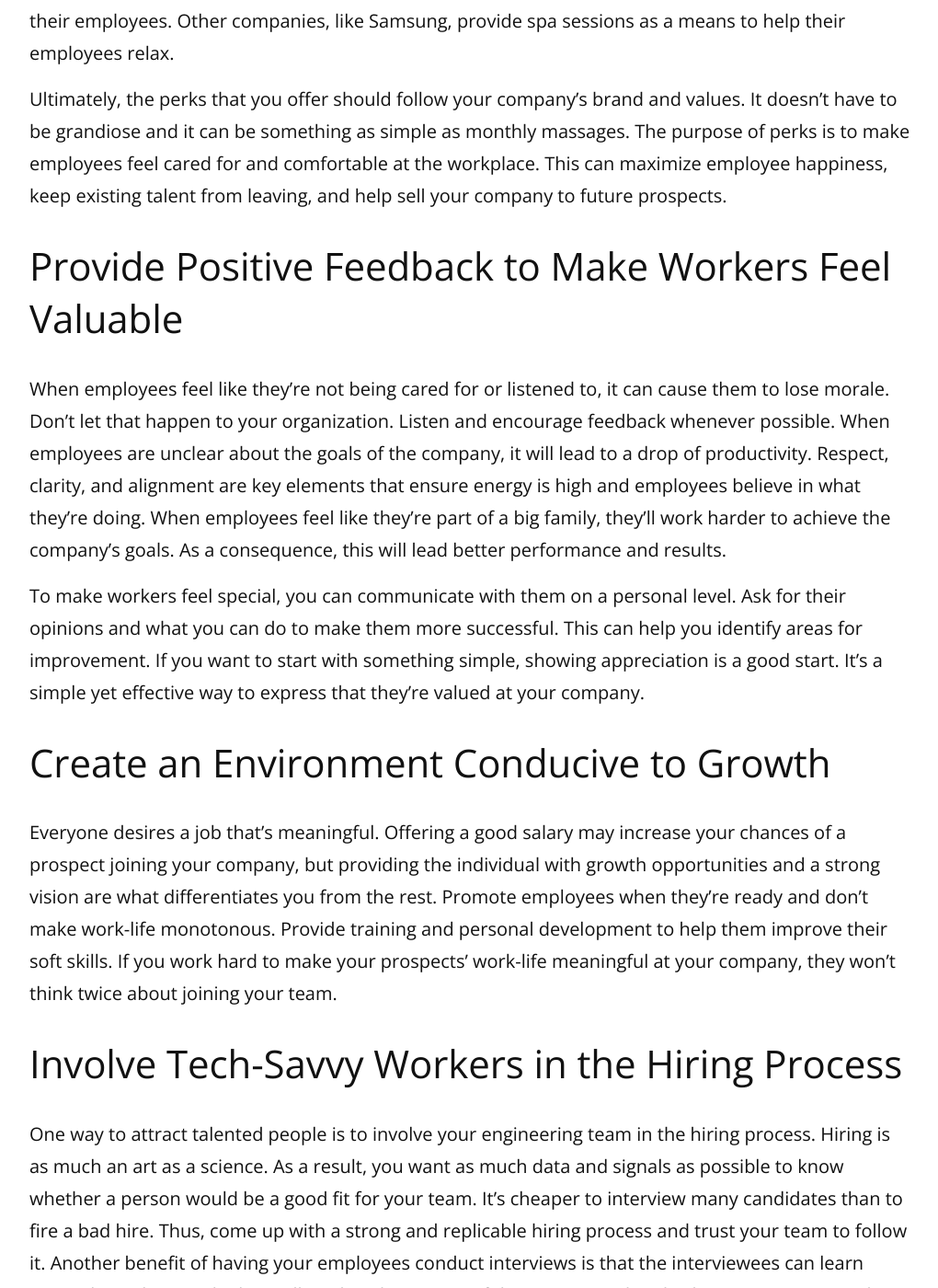
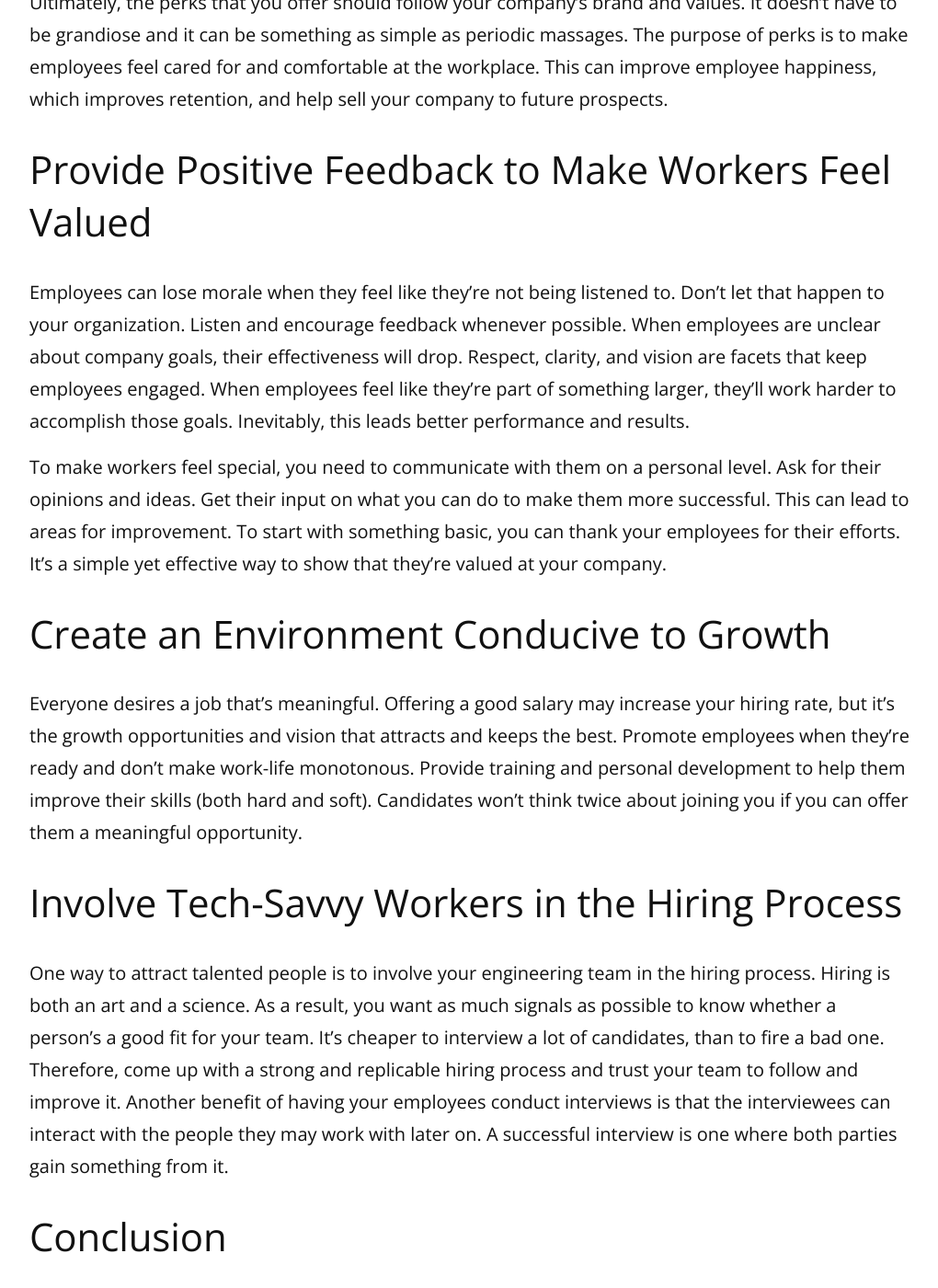
Before and after one commit to remarkablemark/remarkablemark.github.io, a Jekyll site: the page built from _posts/2020/2020-11-17-how-to-attract-and-retain-top-talent-in-a-competitive-job-market.md, in a window 1280 px wide and 1400 px high, scrolled down 2444 px. Shown: the whole window at 92% size, without its empty margins (128-1148 px from the left). Built offline with Jekyll 4.4.1, drawn with Linux system fonts in a browser that asks for light colours; comment, search, counter and statistics services are not loaded; some of the changed text lies outside the part shown.

Commit message:
fix(posts): update "How to attract and retain top tech talent in a competitive job market"
Post: 2020-11-17-how-to-attract-and-retain-top-talent-in-a-competitive-job-market.md

Improve wording, grammar, and structure. Trim unnecessary
sentences.

```diff
--- a/_posts/2020/2020-11-17-how-to-attract-and-retain-top-talent-in-a-competitive-job-market.md
+++ b/_posts/2020/2020-11-17-how-to-attract-and-retain-top-talent-in-a-competitive-job-market.md
@@ -15,67 +15,64 @@
 
 > Photo by [Marten Bjork](https://unsplash.com/@martenbjork) on [Unsplash](https://unsplash.com/photos/6dW3xyQvcYE)
 
-The coronavirus has impacted many fields and industries. One change is the increase in demand for tech workers. Since organizations need workers to scale their business, the job market has become much more competitive. As a result, acquiring top talent has become a challenge these days.
+COVID-19 has impacted many fields and industries. One impact is the increased demand for tech employees. Since organizations need workers to scale up their business, the job market has become more competitive. As a result, acquiring top talent has become a priority and challenge these days.
 
-Employers will need to come up with strategies to not only attract new prospects, but also retain existing employees. The following tips will help employers stay relevant in a tough job market:
+Employers will need to come up with strategies to not only attract prospects, but also retain existing employees. The following tips will help employers stay relevant in a tough job market.
 
 - [Be Flexible and Let Employees Work from Home](#be-flexible-and-let-employees-work-from-home)
 - [Make Learning a Part of Your Brand](#make-learning-a-part-of-your-brand)
 - [Improve Employees’ Well-Being at the Workplace](#improve-employees-well-being-at-the-workplace)
-- [Provide Positive Feedback to Make Workers Feel Valuable](#provide-positive-feedback-to-make-workers-feel-valuable)
+- [Provide Positive Feedback to Make Workers Feel Valued](#provide-positive-feedback-to-make-workers-feel-valued)
 - [Create an Environment Conducive to Growth](#create-an-environment-conducive-to-growth)
 - [Involve Tech-Savvy Workers in the Hiring Process](#involve-tech-savvy-workers-in-the-hiring-process)
 
 ## Be Flexible and Let Employees Work from Home
 
-
 Flexibility is a perk that can help employees:
 
-- find work-life balance,
-- achieve autonomy and empowerment,
-- save time and money from their commute,
-- and spend more time with their family.
+- Find work-life balance
+- Achieve autonomy and empowerment
+- Save time and money from their commute
+- Spend more time with their family
 
 For employers, remote work has become the new norm and companies who embrace it have a competitive edge. When implemented correctly, it can boost productivity. Additional benefits are:
 
-- company attractiveness,
-- employee satisfaction,
-- retention rate,
-- and cost savings regarding office space and amenities.
+- Company attractiveness
+- Employee satisfaction
+- Retention rate
+- Cost savings regarding office space and amenities
 
 ## Make Learning a Part of Your Brand
 
+To engage employees, one must make learning a part of the company's brand. It’s never too early or too late to invest in your employees. For tech workers, learning new skills, knowledge, and behaviors are essential. You can provide or sponsor on-site training, [online courses](https://onlinedegreehero.com/), and/or coding bootcamps to help them master new skills.
 
+With a tuition reimbursement program, employees can enroll in workshops and attend conferences. [Coding schools](https://careerkarma.com/locations/) and bootcamps are also an option to pick up skills like cloud computing.
 
-To engage your workers, you must make learning a part of your company's brand. It’s never too early&mdash;or too late&mdash;to invest in your employees. For tech workers, learning new skills, knowledge, and behaviors are essential. You can provide or sponsor on-site training, [online courses](https://onlinedegreehero.com/), and/or coding bootcamps to help them master new skills.
-
-With a tuition reimbursement program, employees can enroll in workshops and attend conferences. Equipping them with in-demand programming skills will enable your company to continue to innovate. [Coding schools](https://careerkarma.com/locations/) are also a great option for learning cloud computing skills. Online coding bootcamp allows aspirants to pick up AWS skills, which are key to helping your company take big strides.
-
-At bootcamps like [Coding Dojo](https://careerkarma.com/schools/coding-dojo/) and Metis, students receive hands-on support from their instruction team. Learners have the luxury to learn from home and pick up the material at their own pace. Given the students put in time (20 hours per week), they can ramp up and become self-sufficient developers. Whether you’re an individual or a corporation, these schools offer curriculum ranging from machine learning to web development. Lastly, these schools can provide students with the connections and opportunities to stand out from the rest.
+At bootcamps like [Coding Dojo](https://careerkarma.com/schools/coding-dojo/) and Metis, students receive hands-on support from the instruction team. Learners have the convenience of studying from home and going through the material at their own pace. Whether you’re an individual or a corporation, these schools offer curriculum ranging from machine learning to web development. Lastly, these schools can provide students with connections and opportunities.
 
 ## Improve Employees’ Well-Being at the Workplace
 
 With great responsibility comes pressure and stress. Hence, many companies are seeking to improve employee wellness at the workplace. Google, for example, provides free catering and gym classes to their employees. Other companies, like Samsung, provide spa sessions as a means to help their employees relax.
 
-Ultimately, the perks that you offer should follow your company’s brand and values. It doesn’t have to be grandiose and it can be something as simple as monthly massages. The purpose of perks is to make employees feel cared for and comfortable at the workplace. This can maximize employee happiness, keep existing talent from leaving, and help sell your company to future prospects.
+Ultimately, the perks that you offer should follow your company’s brand and values. It doesn’t have to be grandiose and it can be something as simple as periodic massages. The purpose of perks is to make employees feel cared for and comfortable at the workplace. This can improve employee happiness, which improves retention, and help sell your company to future prospects.
 
-## Provide Positive Feedback to Make Workers Feel Valuable
+## Provide Positive Feedback to Make Workers Feel Valued
 
-When employees feel like they’re not being cared for or listened to, it can cause them to lose morale. Don't let that happen to your organization. Listen and encourage feedback whenever possible. When employees are unclear about the goals of the company, it will lead to a drop of productivity. Respect, clarity, and alignment are key elements that ensure energy is high and employees believe in what they’re doing. When employees feel like they’re part of a big family, they’ll work harder to achieve the company's goals. As a consequence, this will lead better performance and results.
+Employees can lose morale when they feel like they’re not being listened to. Don't let that happen to your organization. Listen and encourage feedback whenever possible. When employees are unclear about company goals, their effectiveness will drop. Respect, clarity, and vision are facets that keep employees engaged. When employees feel like they’re part of something larger, they’ll work harder to accomplish those goals. Inevitably, this leads better performance and results.
 
-To make workers feel special, you can communicate with them on a personal level. Ask for their opinions and what you can do to make them more successful. This can help you identify areas for improvement. If you want to start with something simple, showing appreciation is a good start. It's a simple yet effective way to express that they’re valued at your company.
+To make workers feel special, you need to communicate with them on a personal level. Ask for their opinions and ideas. Get their input on what you can do to make them more successful. This can lead to areas for improvement. To start with something basic, you can thank your employees for their efforts. It's a simple yet effective way to show that they’re valued at your company.
 
 ## Create an Environment Conducive to Growth
 
-Everyone desires a job that’s meaningful. Offering a good salary may increase your chances of a prospect joining your company, but providing the individual with growth opportunities and a strong vision are what differentiates you from the rest. Promote employees when they’re ready and don’t make work-life monotonous. Provide training and personal development to help them improve their soft skills. If you work hard to make your prospects’ work-life meaningful at your company, they won't think twice about joining your team.
+Everyone desires a job that’s meaningful. Offering a good salary may increase your hiring rate, but it's the growth opportunities and vision that attracts and keeps the best. Promote employees when they’re ready and don’t make work-life monotonous. Provide training and personal development to help them improve their skills (both hard and soft). Candidates won't think twice about joining you if you can offer them a meaningful opportunity.
 
 ## Involve Tech-Savvy Workers in the Hiring Process
 
-One way to attract talented people is to involve your engineering team in the hiring process. Hiring is as much an art as a science. As a result, you want as much data and signals as possible to know whether a person would be a good fit for your team. It’s cheaper to interview many candidates than to fire a bad hire. Thus, come up with a strong and replicable hiring process and trust your team to follow it. Another benefit of having your employees conduct interviews is that the interviewees can learn more about the people they will work with. A successful interview is when both parties gain something out of it.
+One way to attract talented people is to involve your engineering team in the hiring process. Hiring is both an art and a science. As a result, you want as much signals as possible to know whether a person's a good fit for your team. It’s cheaper to interview a lot of candidates, than to fire a bad one. Therefore, come up with a strong and replicable hiring process and trust your team to follow and improve it. Another benefit of having your employees conduct interviews is that the interviewees can interact with the people they may work with later on. A successful interview is one where both parties gain something from it.
 
 ## Conclusion
 
-Attracting and retaining tech workers gets tougher each day. To be successful, one must embrace changes and be willing to try new things. Go the extra mile to meet the needs of top talent. After all, they’re the ones who can take your company to the next level. So continue to improve and adapt so your company stays on top.
+Attracting and retaining tech workers is not easy. To be successful, one must embrace changes and be willing to try new things. Go the extra mile to meet the needs of top talent. After all, they’re the ones who can take your company to the next level. Keep improving and adapting so your company can achieve excellence.
 
 > Guest post by **Artur Meyster**.
 >
```
Also changed, not shown: other parts of _posts/2020/2020-11-17-how-to-attract-and-retain-top-talent-in-a-competitive-job-market.md (+1 -1 lines).
